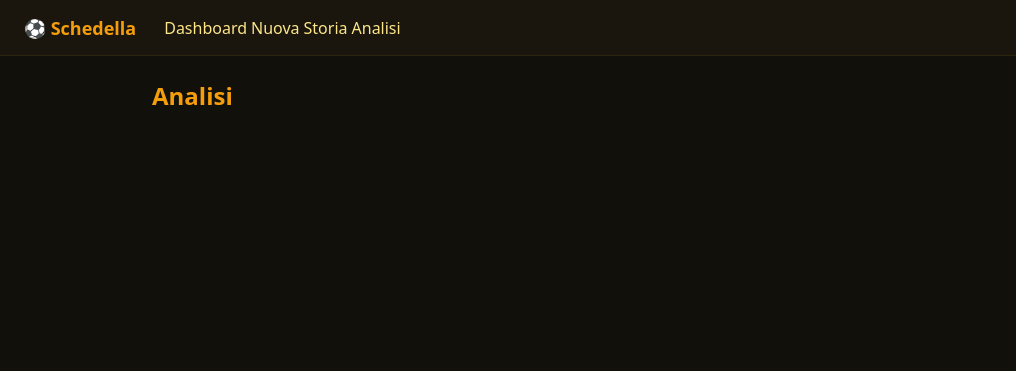
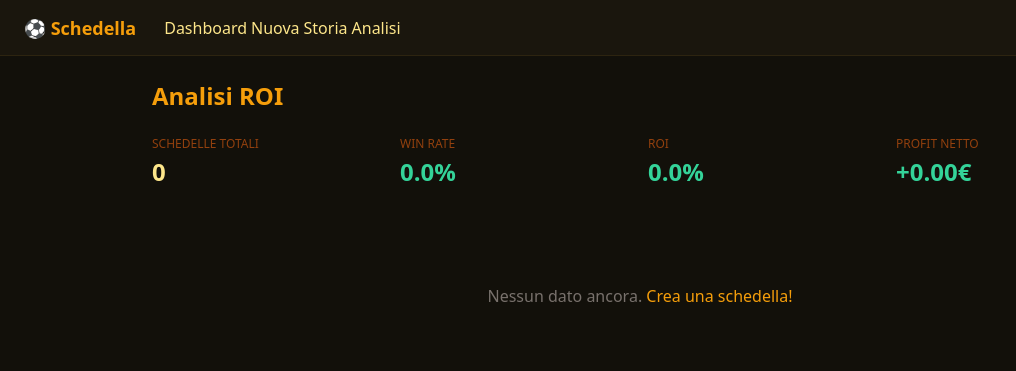
Before and after one commit to leonepigro/schedella-draw, a FastAPI app: page /analisi in a window 1280 px wide. Shown: the top 371 px of the page, without its empty margins (0-1016 px from the left). Run offline with FastAPI, Linux system fonts and the light colour scheme; data that the repository does not hold is empty; some libraries are stand-ins or nearby versions.

Commit message:
feat: analisi page with Chart.js ROI and win rate charts

```diff
--- a/templates/analisi.html
+++ b/templates/analisi.html
@@ -1,4 +1,119 @@
 {% extends "base.html" %}
 {% set active = "analisi" %}
 {% block title %}Analisi{% endblock %}
-{% block content %}<h1 class="text-2xl font-bold text-[#f59e0b]">Analisi</h1>{% endblock %}
+{% block content %}
+<h1 class="text-2xl font-bold text-[#f59e0b] mb-6">Analisi ROI</h1>
+
+<!-- Summary KPIs -->
+<div class="grid grid-cols-2 md:grid-cols-4 gap-4 mb-8">
+  <div class="card">
+    <div class="text-[#92400e] text-xs mb-1">SCHEDELLE TOTALI</div>
+    <div class="text-2xl font-bold">{{ stats.total }}</div>
+  </div>
+  <div class="card">
+    <div class="text-[#92400e] text-xs mb-1">WIN RATE</div>
+    <div class="text-2xl font-bold text-emerald-400">{{ stats.win_rate }}%</div>
+  </div>
+  <div class="card">
+    <div class="text-[#92400e] text-xs mb-1">ROI</div>
+    <div class="text-2xl font-bold {% if stats.roi >= 0 %}text-emerald-400{% else %}text-red-400{% endif %}">
+      {{ stats.roi }}%
+    </div>
+  </div>
+  <div class="card">
+    <div class="text-[#92400e] text-xs mb-1">PROFIT NETTO</div>
+    <div class="text-2xl font-bold {% if stats.total_profit >= 0 %}text-emerald-400{% else %}text-red-400{% endif %}">
+      {{ "%+.2f"|format(stats.total_profit) }}€
+    </div>
+  </div>
+</div>
+
+{% if stats.total == 0 %}
+<div class="card text-center py-16 text-[#78716c]">
+  Nessun dato ancora. <a href="/nuova" class="text-[#f59e0b] hover:underline">Crea una schedella!</a>
+</div>
+{% else %}
+
+<!-- ROI over time -->
+<div class="card mb-6">
+  <h2 class="text-[#f59e0b] font-semibold mb-4">Profit cumulativo nel tempo</h2>
+  <canvas id="roi-chart" height="120"></canvas>
+</div>
+
+<!-- Win rate by pronostico -->
+<div class="card mb-6">
+  <h2 class="text-[#f59e0b] font-semibold mb-4">Win rate per tipo di pronostico</h2>
+  <canvas id="winrate-chart" height="120"></canvas>
+</div>
+
+{% endif %}
+{% endblock %}
+
+{% block scripts %}
+{% if stats.total > 0 %}
+<script src="https://cdn.jsdelivr.net/npm/chart.js@4.4.0/dist/chart.umd.min.js"></script>
+<script>
+  const GOLD = '#f59e0b';
+  const DIM = '#2d2410';
+  const GREEN = '#10b981';
+  Chart.defaults.color = '#92400e';
+  Chart.defaults.borderColor = '#2d2410';
+
+  const roiData = {{ roi_data | tojson }};
+  if (roiData.length > 0) {
+    new Chart(document.getElementById('roi-chart'), {
+      type: 'line',
+      data: {
+        labels: roiData.map(d => d.date),
+        datasets: [{
+          label: 'Profit cumulativo (€)',
+          data: roiData.map(d => d.cumulative_profit),
+          borderColor: GOLD,
+          backgroundColor: 'rgba(245,158,11,0.08)',
+          fill: true,
+          tension: 0.3,
+          pointRadius: 3,
+          pointBackgroundColor: GOLD,
+        }]
+      },
+      options: {
+        responsive: true,
+        plugins: { legend: { display: false } },
+        scales: {
+          x: { grid: { color: DIM } },
+          y: { grid: { color: DIM }, ticks: { callback: v => v + '€' } }
+        }
+      }
+    });
+  }
+
+  const wrData = {{ winrate_data | tojson }};
+  if (wrData.length > 0) {
+    const labels = wrData.map(d => d.pronostico?.toUpperCase() || '?');
+    const winRates = wrData.map(d => d.total > 0 ? Math.round(d.wins / d.total * 100) : 0);
+    new Chart(document.getElementById('winrate-chart'), {
+      type: 'bar',
+      data: {
+        labels,
+        datasets: [{
+          label: 'Win rate %',
+          data: winRates,
+          backgroundColor: winRates.map(v => v >= 50 ? 'rgba(16,185,129,0.7)' : 'rgba(245,158,11,0.5)'),
+          borderColor: winRates.map(v => v >= 50 ? GREEN : GOLD),
+          borderWidth: 1,
+          borderRadius: 4,
+        }]
+      },
+      options: {
+        responsive: true,
+        plugins: { legend: { display: false } },
+        scales: {
+          x: { grid: { color: DIM } },
+          y: { grid: { color: DIM }, min: 0, max: 100, ticks: { callback: v => v + '%' } }
+        }
+      }
+    });
+  }
+</script>
+{% endif %}
+{% endblock %}
```
